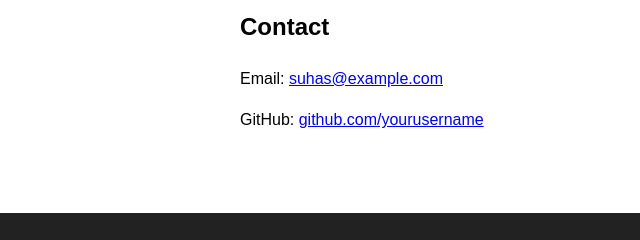
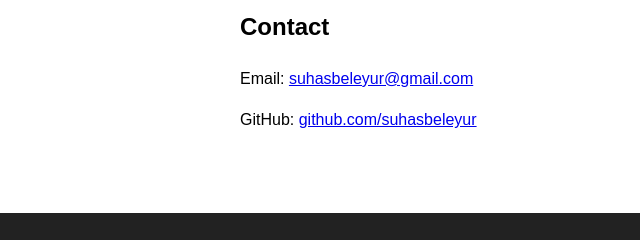
Before and after one commit to suhasbeleyur/day5, a plain HTML site: page index.html in a window 1280 px wide. Shown: the part 746-986 px from the top of the page, 0-640 px from the left. Drawn offline with Linux system fonts and the light colour scheme.

Commit message:
updated email

```diff
--- a/index.html
+++ b/index.html
@@ -34,8 +34,8 @@
 
   <section id="contact">
     <h2>Contact</h2>
-    <p>Email: <a href="mailto:suhas@example.com">suhas@example.com</a></p>
-    <p>GitHub: <a href="https://github.com/yourusername" target="_blank">github.com/yourusername</a></p>
+    <p>Email: <a href="mailto:suhas@example.com">suhasbeleyur@gmail.com</a></p>
+    <p>GitHub: <a href="https://github.com/yourusername" target="_blank">github.com/suhasbeleyur</a></p>
   </section>
 
   <footer>
```
